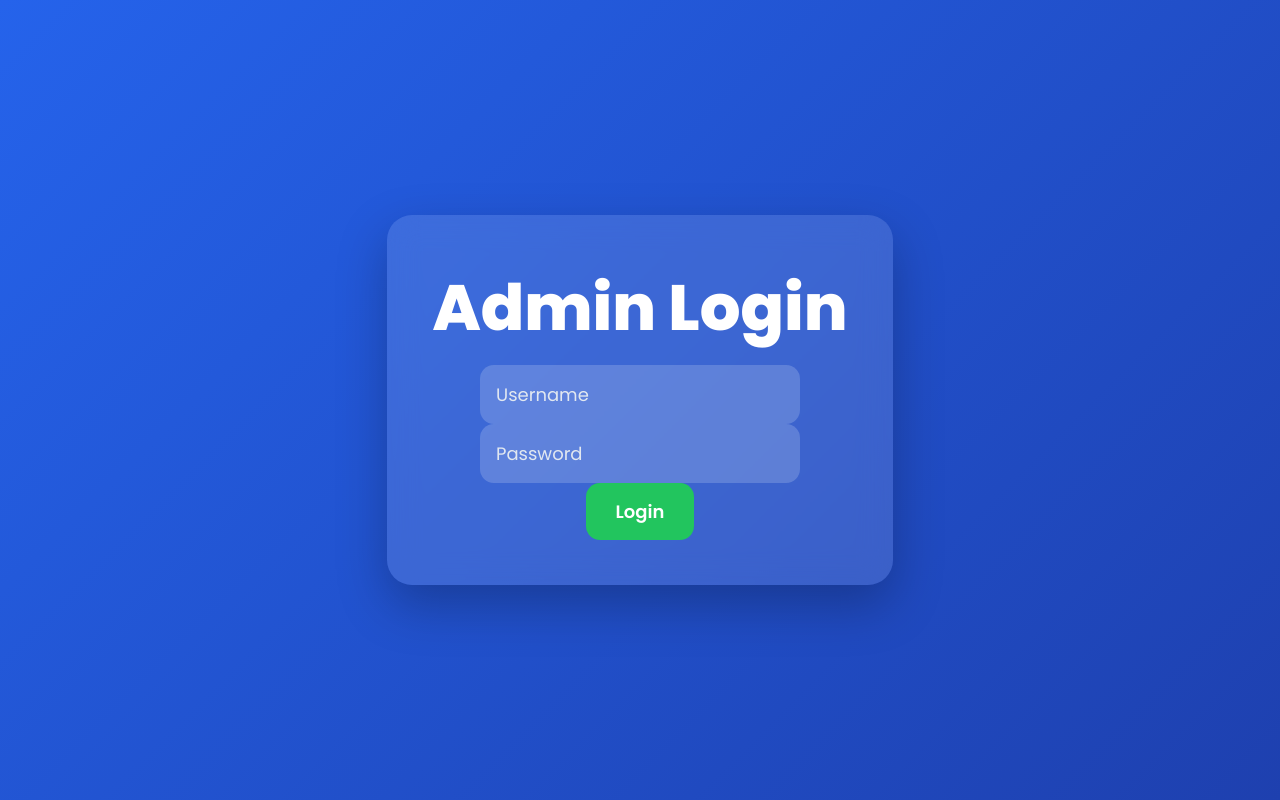
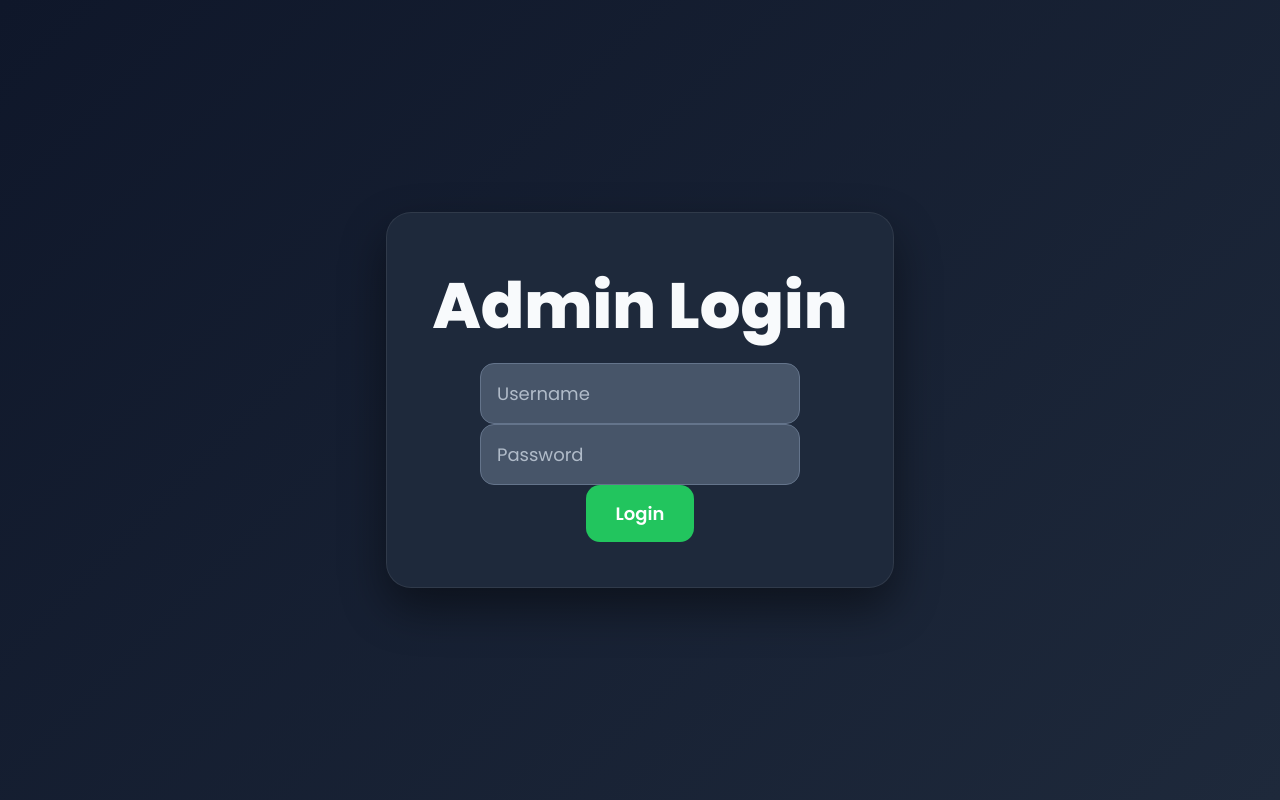
Before and after one commit to ShreyaKumar09/tictactoe, a React (Vite) app in the folder tictactoefront/tictactoe/: page /admin-login in a window 1280 px wide. Built offline with nearby package versions, Linux system fonts and the light colour scheme.

Commit message:
added dark and light mode

```diff
--- a/tictactoefront/tictactoe/src/App.css
+++ b/tictactoefront/tictactoe/src/App.css
@@ -3,6 +3,55 @@
 ========================================= */
 
 @import url('https://fonts.googleapis.com/css2?family=Poppins:wght@300;400;500;600;700;800&display=swap');
+
+/* THEME VARIABLES */
+:root{
+  --bg-gradient: linear-gradient(135deg,#eef5ff,#dbeafe);
+
+  --container-bg:#ffffff;
+  --card-bg:#f8fafc;
+
+  --text-color:#1e293b;
+  --secondary-text:#475569;
+
+  --input-bg:#f1f5f9;
+  --input-focus:#ffffff;
+  --input-border:#cbd5e1;
+
+  --button-green:#16a34a;
+  --button-green-hover:#15803d;
+
+  --button-blue:#2563eb;
+  --button-blue-hover:#1d4ed8;
+
+  --square-bg:#ffffff;
+  --shadow:0 15px 40px rgba(0,0,0,.12);
+}
+
+body.dark{
+
+  --bg-gradient:linear-gradient(135deg,#0f172a,#1e293b);
+
+  --container-bg:#1e293b;
+  --card-bg:#334155;
+
+  --text-color:#f8fafc;
+  --secondary-text:#cbd5e1;
+
+  --input-bg:#475569;
+  --input-focus:#64748b;
+  --input-border:#64748b;
+
+  --button-green:#22c55e;
+  --button-green-hover:#16a34a;
+
+  --button-blue:#3b82f6;
+  --button-blue-hover:#2563eb;
+
+  --square-bg:#ffffff;
+
+  --shadow:0 20px 45px rgba(0,0,0,.45);
+}
 
 /* =========================================
    RESET
@@ -20,8 +69,9 @@
 ========================================= */
 
 body{
+transition:background .3s,color .3s;
 
-    background:linear-gradient(135deg,#2563eb,#1e40af);
+    background:var(--bg-gradient);
 
     min-height:100vh;
 
@@ -44,19 +94,21 @@ body{
 
     max-width:1350px;
 
-    background:rgba(255,255,255,.12);
+    background:var(--container-bg);
 
-    backdrop-filter:blur(15px);
+    backdrop-filter:blur(12px);
 
     border-radius:25px;
 
     padding:45px;
 
-    box-shadow:0 20px 50px rgba(0,0,0,.25);
+    box-shadow:var(--shadow);
 
-    color:white;
+    color:var(--text-color);
 
     text-align:center;
+
+    border:1px solid rgba(255,255,255,.08);
 }
 
 /* =========================================
@@ -147,23 +199,31 @@ input{
 
     border-radius:14px;
 
-    background:rgba(255,255,255,.18);
+    background:var(--input-bg);
 
-    color:white;
+    color:var(--text-color);
 
     font-size:18px;
 
     transition:.3s;
 }
 
+input{
+
+border:1px solid var(--input-border);
+
+}
+
 input::placeholder{
 
-    color:#e2e8f0;
+color:var(--secondary-text);
+
+opacity:.8;
+
 }
-
 input:focus{
 
-    background:rgba(255,255,255,.25);
+    background:var(--input-focus);
 
     box-shadow:0 0 10px rgba(255,255,255,.35);
 }
@@ -207,14 +267,14 @@ button:active{
 
 .start-btn{
 
-    background:#22c55e;
+    background:var(--button-green);
 
     color:white;
 }
 
 .start-btn:hover{
 
-    background:#16a34a;
+  background:var(--button-green-hover);
 }
 
 /* =========================================
@@ -227,7 +287,7 @@ button:active{
 
     background:#0ea5e9;
 
-    color:white;
+    color:var(--text-color);
 }
 
 .admin-btn:hover{
@@ -325,7 +385,7 @@ button:active{
 
     background:#256;
 
-    color:white;
+    color:var(--text-color);
 }
 
 .game-buttons button:first-child:hover{
@@ -339,7 +399,7 @@ button:active{
 
     background:#ef4444;
 
-    color:white;
+    color:var(--text-color);
 }
 
 .game-buttons button:last-child:hover{
@@ -370,7 +430,7 @@ button:active{
 .leaderboard,
 .history{
 
-    background:rgba(255,255,255,.15);
+    background:var(--card-bg);
 
     backdrop-filter:blur(15px);
 
@@ -474,7 +534,7 @@ button:active{
 
 .history th{
 
-    color:white;
+    color:var(--text-color);
 
     padding:16px;
 
@@ -525,7 +585,7 @@ button:active{
 
     background:#22c55e;
 
-    color:white;
+    color:var(--text-color);
 
     padding:5px 12px;
 
@@ -895,3 +955,53 @@ button{
 width:100%;
 }
 }
+
+
+/* =========================================
+   THEME TOGGLE
+========================================= */
+
+.header {
+    position: relative;
+    display: flex;
+    justify-content: center;
+    align-items: center;
+    margin-bottom: 20px;
+}
+
+.theme-container {
+    position: absolute;
+    top: 0;
+    right: 0;
+}
+
+.theme-toggle {
+    width: 42px;
+    height: 42px;
+
+    display: flex;
+    justify-content: center;
+    align-items: center;
+
+    padding: 0;
+
+    border-radius: 50%;
+
+    border: 1px solid var(--input-border);
+
+    background: var(--card-bg);
+
+    color: var(--text-color);
+
+    cursor: pointer;
+
+    font-size: 18px;
+
+    transition: all 0.3s ease;
+
+    box-shadow: 0 5px 15px rgba(0,0,0,.15);
+}
+
+.theme-toggle:hover {
+    transform: translateY(-2px) scale(1.08);
+}
--- a/tictactoefront/tictactoe/src/App.jsx
+++ b/tictactoefront/tictactoe/src/App.jsx
@@ -3,6 +3,7 @@ import { BrowserRouter, Routes, Route } from "react-router-dom";
 import Home from "./pages/Home";
 import AdminLogin from "./pages/AdminLogin";
 import AdminDashboard from "./pages/AdminDashboard";
+
 
 function App() {
   return (
--- /dev/null
+++ b/tictactoefront/tictactoe/src/components/ThemeToggle.jsx
@@ -0,0 +1,15 @@
+import { useTheme } from "../context/ThemeContext";
+
+export default function ThemeToggle() {
+  const { theme, toggleTheme } = useTheme();
+
+  return (
+    <button
+  className="theme-toggle"
+  onClick={toggleTheme}
+  title={theme === "dark" ? "Switch to Light Mode" : "Switch to Dark Mode"}
+>
+  {theme === "dark" ? "☀️" : "🌙"}
+</button>
+  );
+}
--- /dev/null
+++ b/tictactoefront/tictactoe/src/context/ThemeContext.jsx
@@ -0,0 +1,26 @@
+import { createContext, useContext, useEffect, useState } from "react";
+
+const ThemeContext = createContext();
+
+export const ThemeProvider = ({ children }) => {
+  const [theme, setTheme] = useState(
+    localStorage.getItem("theme") || "dark"
+  );
+
+  useEffect(() => {
+    document.body.className = theme;
+    localStorage.setItem("theme", theme);
+  }, [theme]);
+
+  const toggleTheme = () => {
+    setTheme((prev) => (prev === "dark" ? "light" : "dark"));
+  };
+
+  return (
+    <ThemeContext.Provider value={{ theme, toggleTheme }}>
+      {children}
+    </ThemeContext.Provider>
+  );
+};
+
+export const useTheme = () => useContext(ThemeContext);
--- a/tictactoefront/tictactoe/src/main.jsx
+++ b/tictactoefront/tictactoe/src/main.jsx
@@ -1,9 +1,12 @@
 import { StrictMode } from 'react'
 import { createRoot } from 'react-dom/client'
 import App from './App.jsx'
+import { ThemeProvider } from "./context/ThemeContext";
 
-createRoot(document.getElementById('root')).render(
+createRoot(document.getElementById("root")).render(
   <StrictMode>
-    <App />
-  </StrictMode>,
-)
+    <ThemeProvider>
+      <App />
+    </ThemeProvider>
+  </StrictMode>
+);
--- a/tictactoefront/tictactoe/src/pages/Home.jsx
+++ b/tictactoefront/tictactoe/src/pages/Home.jsx
@@ -4,6 +4,7 @@ import api from "../api";
 import Leaderboard from "../components/Leaderboard";
 import MatchHistory from "../components/MatchHistory";
 import { Link } from "react-router-dom";
+import ThemeToggle from "../components/ThemeToggle";
 import {
   FaTrophy,
   FaHistory,
@@ -131,6 +132,10 @@ function Home() {
     return (
       <div className="container">
         <h1>Tic Tac Toe</h1>
+
+         <div className="theme-container">
+        <ThemeToggle />
+    </div>
         <p className="subtitle">
   Challenge your friends and climb the leaderboard!
 </p>
```
